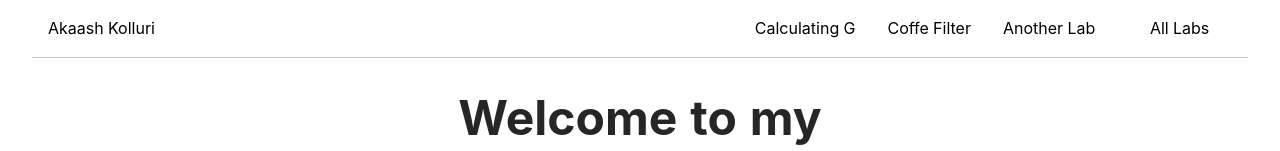
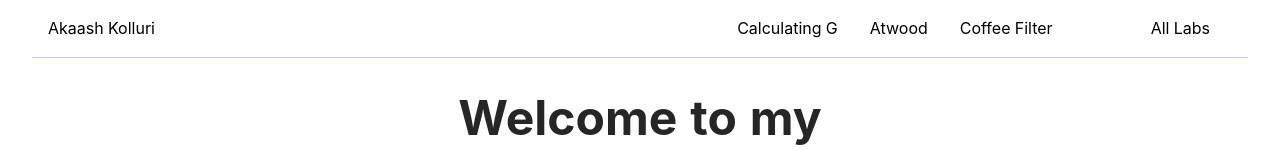
Before and after one commit to akaashkolluri/pc-lab-website, a Next.js app: page / in a window 1280 px wide. Shown: the top 151 px of the page. Built offline with nearby package versions, Linux system fonts and the light colour scheme.

Commit message:
updated styling

```diff
--- a/components/header.js
+++ b/components/header.js
@@ -75,13 +75,13 @@ class Header extends Component {
           <Link href="/labs/1">
             <a className={styles.tabs}>Calculating G</a>
           </Link>
-          <Link href="/labs/1">
-            <a className={styles.tabs}>Coffe Filter</a>
+          <Link href="/labs/3">
+            <a className={styles.tabs}>Atwood</a>
           </Link>
-          <Link href="/labs/1">
-            <a className={styles.tabs}>Another Lab</a>
+          <Link href="/labs/4">
+            <a className={styles.tabs}>Coffee Filter</a>
           </Link>
-          <p style={{ flex: 1 }} />
+          <p style={{ flex: 3 }} />
           <Dropdown overlay={dropdownMenu}>
             <a className={styles.tabs}>All Labs</a>
           </Dropdown>
--- a/styles/Header.module.css
+++ b/styles/Header.module.css
@@ -12,12 +12,20 @@
 
 .tabs {
   margin: 20;
-  font-size: 2vmin;
+  font-size: 2vw;
+
   text-align: center;
   padding: 1rem;
   color: black;
   transition: color 0.15s ease, border-color 0.15s ease;
 }
+
+@media screen and (min-width: 750px) {
+  .tabs {
+    font-size: 12pt;
+  }
+}
+
 .tabs:hover,
 .tabs:focus,
 .tabs:active {
--- a/styles/LabPage.module.css
+++ b/styles/LabPage.module.css
@@ -4,10 +4,10 @@
   flex-direction: column;
   display: flex;
 }
-
 .container object {
   min-height: 60vh;
-  max-width: 50vw;
+  max-width: 70vw;
+  min-width: 30vw;
   align-self: center;
 }
 
```
